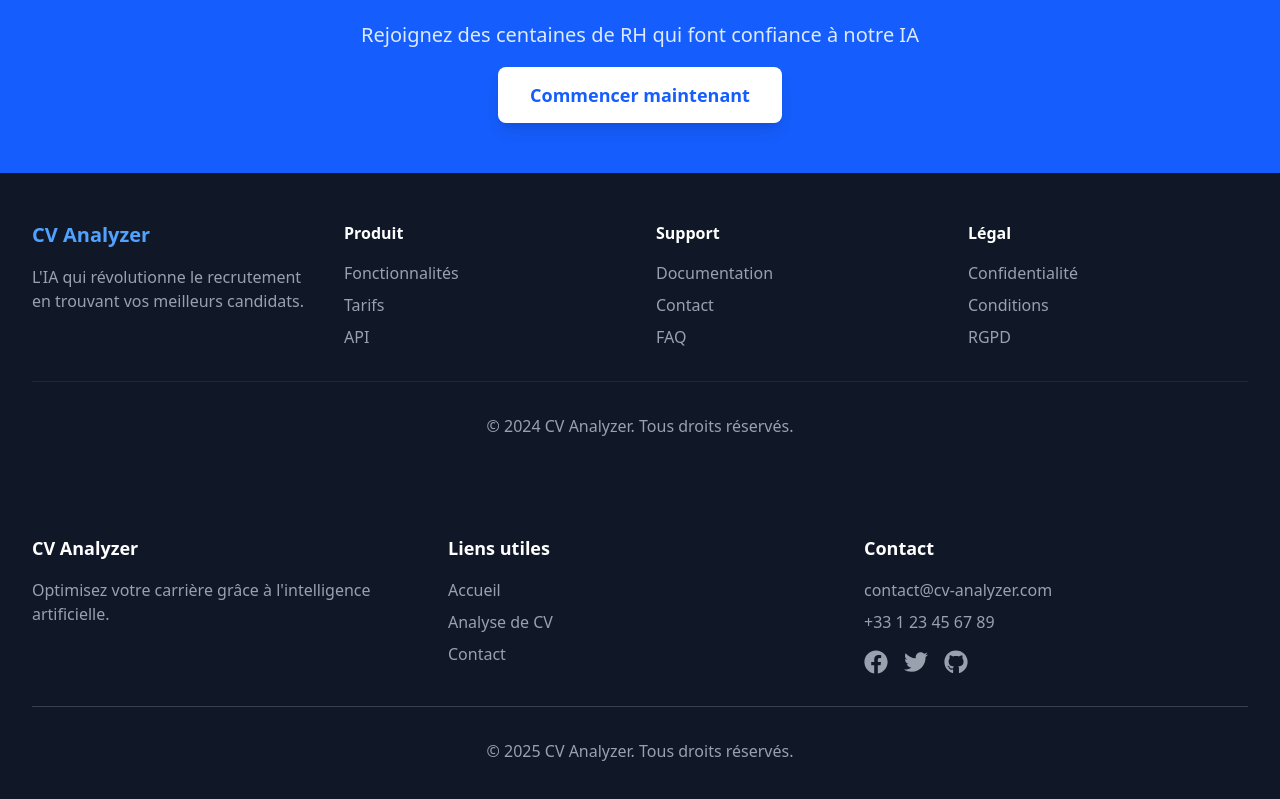
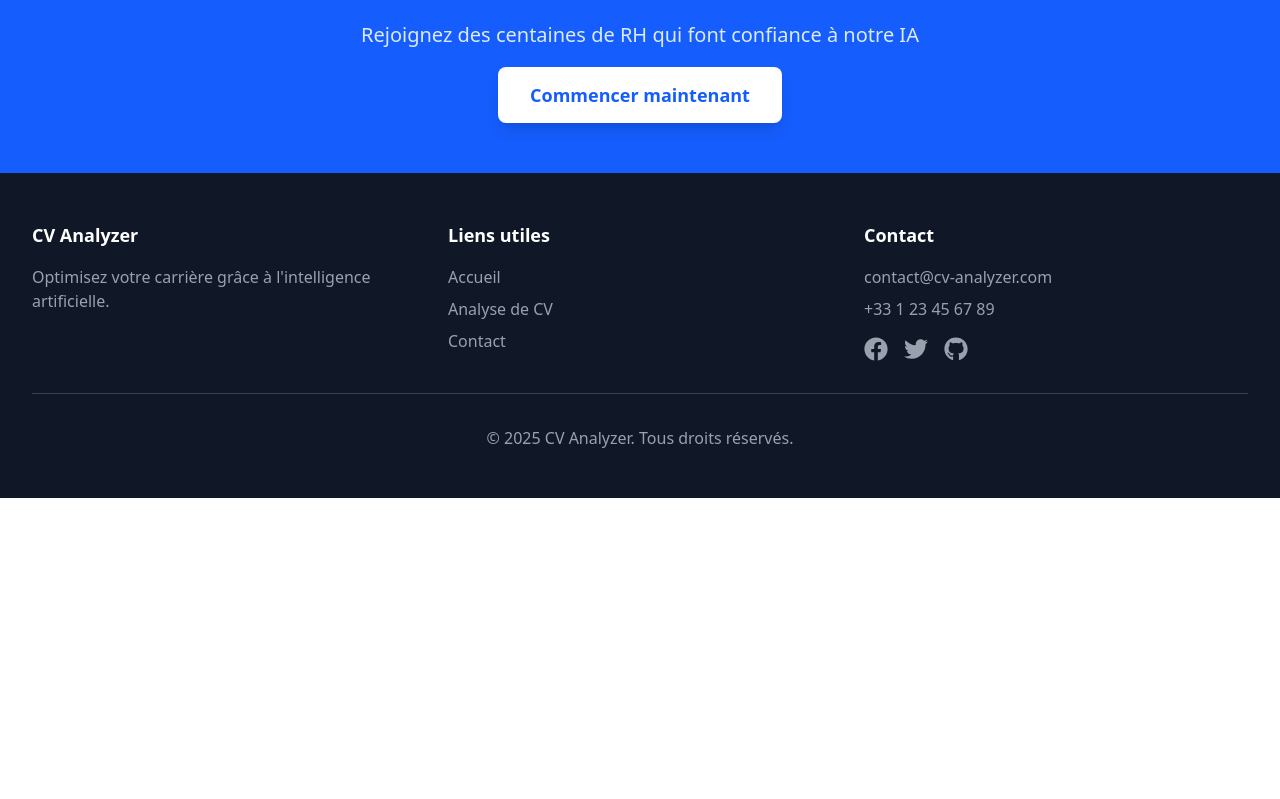
Before and after one commit to liljoker06/cv-analyzer, a Next.js app in the folder frontend/: page / in a window 1280 px wide. Shown: the part 2064-2863 px from the top of the page. After the commit the page ends 2562 px from the top, so only its background shows below. Built offline with nearby package versions, Linux system fonts and the light colour scheme.

Commit message:
footer retiré (no components)

```diff
--- a/frontend/app/page.tsx
+++ b/frontend/app/page.tsx
@@ -168,47 +168,6 @@ export default function HomePage() {
           </Link>
         </div>
       </div>
-
-      {/* Footer */}
-      <footer className="bg-gray-900 text-white py-12">
-        <div className="max-w-7xl mx-auto px-4 sm:px-6 lg:px-8">
-          <div className="grid md:grid-cols-4 gap-8">
-            <div>
-              <h3 className="text-xl font-bold text-blue-400 mb-4">CV Analyzer</h3>
-              <p className="text-gray-400">
-                L'IA qui révolutionne le recrutement en trouvant vos meilleurs candidats.
-              </p>
-            </div>
-            <div>
-              <h4 className="font-semibold mb-4">Produit</h4>
-              <ul className="space-y-2 text-gray-400">
-                <li><a href="#" className="hover:text-white transition-colors">Fonctionnalités</a></li>
-                <li><a href="#" className="hover:text-white transition-colors">Tarifs</a></li>
-                <li><a href="#" className="hover:text-white transition-colors">API</a></li>
-              </ul>
-            </div>
-            <div>
-              <h4 className="font-semibold mb-4">Support</h4>
-              <ul className="space-y-2 text-gray-400">
-                <li><a href="#" className="hover:text-white transition-colors">Documentation</a></li>
-                <li><a href="#" className="hover:text-white transition-colors">Contact</a></li>
-                <li><a href="#" className="hover:text-white transition-colors">FAQ</a></li>
-              </ul>
-            </div>
-            <div>
-              <h4 className="font-semibold mb-4">Légal</h4>
-              <ul className="space-y-2 text-gray-400">
-                <li><a href="#" className="hover:text-white transition-colors">Confidentialité</a></li>
-                <li><a href="#" className="hover:text-white transition-colors">Conditions</a></li>
-                <li><a href="#" className="hover:text-white transition-colors">RGPD</a></li>
-              </ul>
-            </div>
-          </div>
-          <div className="border-t border-gray-800 mt-8 pt-8 text-center text-gray-400">
-            <p>&copy; 2024 CV Analyzer. Tous droits réservés.</p>
-          </div>
-        </div>
-      </footer>
     </div>
   );
 }
```
